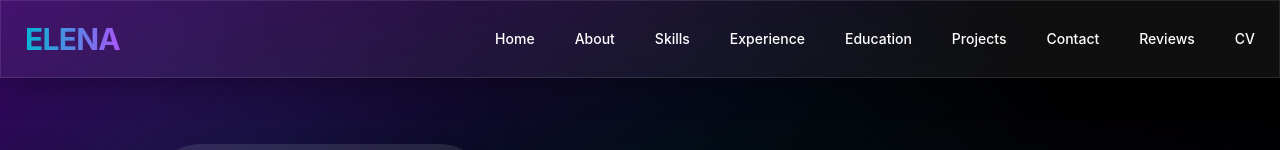
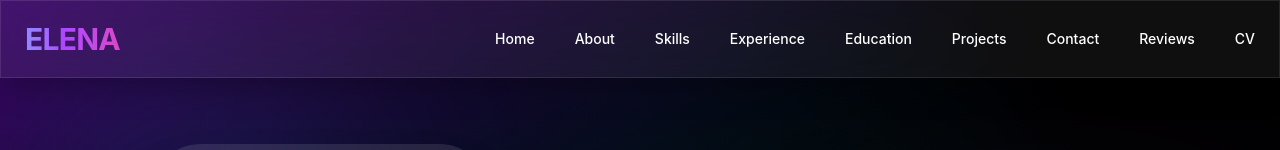
Before and after one commit to vedjadhav2816/Elena-Jimenez-Luis-Portfolio-, a React (Vite) app: page / in a window 1280 px wide. Shown: the top 150 px of the page. Built offline with nearby package versions, Linux system fonts and the light colour scheme.

Commit message:
Update Navbar with animated flowing logo

```diff
--- a/src/components/Navbar.jsx
+++ b/src/components/Navbar.jsx
@@ -19,8 +19,12 @@ export default function Navbar() {
   return (
     <nav className="fixed top-0 left-0 w-full z-50 glass border-b border-white/10">
       <div className="max-w-7xl mx-auto px-6 py-5 flex items-center justify-between">
-        <a href="/#home" className="text-3xl font-bold gradient-text tracking-tight">
-          ELENA
+
+        {/* Animated Flowing Logo */}
+        <a href="/#home" className="text-3xl font-bold tracking-tight relative overflow-hidden">
+          <span className="bg-gradient-to-r from-cyan-400 via-purple-500 to-pink-500 bg-clip-text text-transparent bg-[length:200%_200%] animate-flow">
+            ELENA
+          </span>
         </a>
 
         {/* Desktop Menu */}
@@ -35,7 +39,6 @@ export default function Navbar() {
               <span className="absolute -bottom-1 left-0 w-0 h-0.5 bg-cyan-400 group-hover:w-full transition-all" />
             </a>
           ))}
-          {/* New: Reviews */}
           <Link
             to="/reviews"
             className="hover:text-cyan-400 transition-all duration-300 relative group"
@@ -43,7 +46,6 @@ export default function Navbar() {
             Reviews
             <span className="absolute -bottom-1 left-0 w-0 h-0.5 bg-cyan-400 group-hover:w-full transition-all" />
           </Link>
-          {/* CV */}
           <Link
             to="/cv"
             className="hover:text-cyan-400 transition-all duration-300 relative group"
--- a/src/index.css
+++ b/src/index.css
@@ -80,3 +80,13 @@ body {
     cursor: auto;
   }
 }
+/* Flowing Gradient Animation for Logo */
+@keyframes flow {
+  0% { background-position: 0% 50%; }
+  50% { background-position: 100% 50%; }
+  100% { background-position: 0% 50%; }
+}
+
+.animate-flow {
+  animation: flow 4s linear infinite;
+}
```
